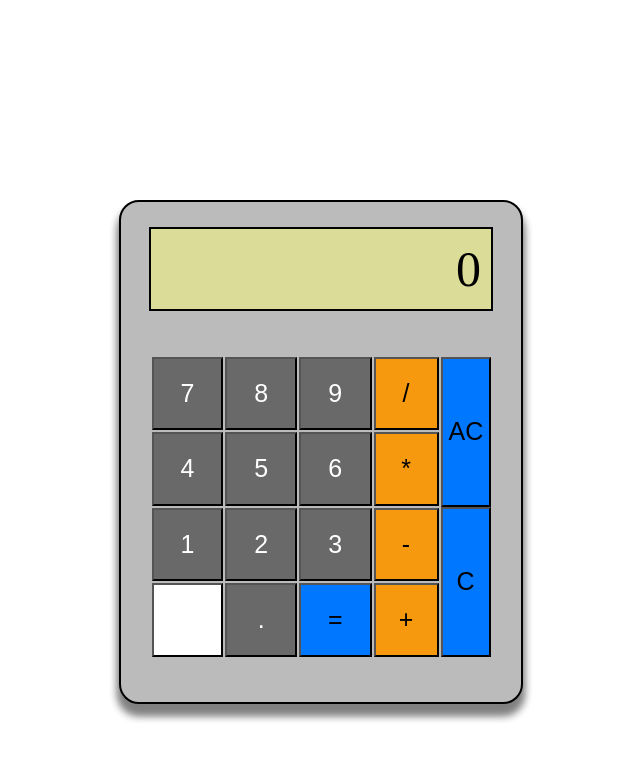
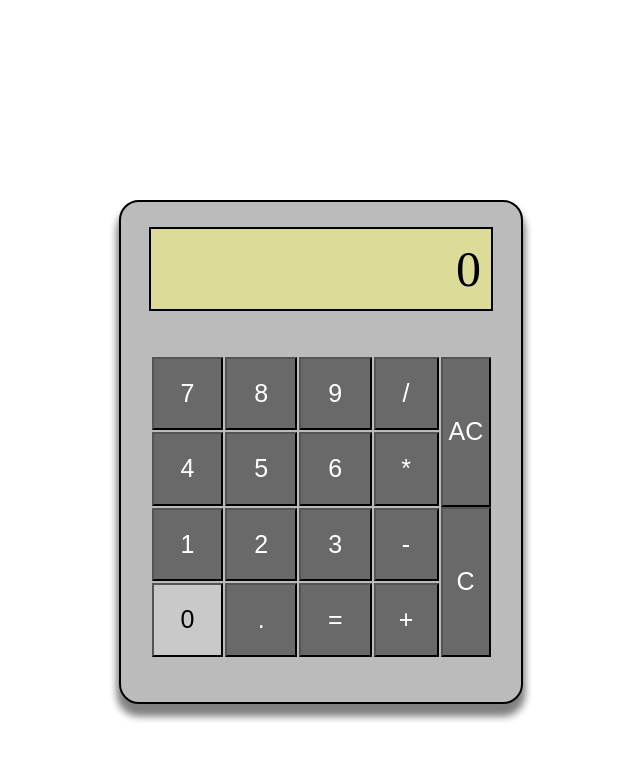
Before and after one commit to Bonavoot/Calculator, a plain HTML site: page index.html in a window 1280 px wide. In both pictures the pointer is over the button 506 px from the left and 619 px from the top of the page. Shown: the whole page, without its empty margins (319-959 px from the left). Drawn offline with Linux system fonts and the light colour scheme.

Commit message:
Re-colored buttons

```diff
--- a/scripts.js
+++ b/scripts.js
@@ -127,4 +127,4 @@ let C = deleteKey.addEventListener('click', () => {
         num2 = num2.substring(0, num2.length - 1);
         screens.textContent = num2;
     }
-})
+});
--- a/styles.css
+++ b/styles.css
@@ -47,7 +47,8 @@ body {
     flex: 1 0 auto;
     padding: 20px;
     font-size: 25px;
-    background-color: rgb(247, 153, 14);
+    background-color: rgb(105, 105, 105);
+    color: white;
 }
 
 .numbers {
@@ -69,10 +70,11 @@ body {
 }
 
 .equals {
-    background-color: rgb(0, 119, 255);
+    background-color: rgb(105, 105, 105);
     flex: 1 0 auto;
     padding: 20px;
     font-size: 25px;
+    color: white;
 }
 
 #ac, #c {
@@ -80,15 +82,31 @@ body {
     margin-left: 2px;
     width: 50px;
     font-size: 25px;
-    background-color: rgb(0, 119, 255);
+    background-color: rgb(105, 105, 105);
+    color: white;
 }
 
-button:hover, #ac:hover, #c:hover {
-    background-color:  rgb(255, 255, 255);
+.digit:hover, .decimal:hover {
+    background-color:  rgb(201, 201, 201);
+    color: black;
     transition: 0.3s;
 
 }
-
+.equals:hover {
+    background-color:  rgb(110, 110, 255);
+    color: black;
+    transition: 0.3s;
+}
+.operator:hover{
+    background-color:  rgb(255, 182, 47);
+    color: black;
+    transition: 0.3s;
+}
+#ac:hover, #c:hover {
+    background-color:  rgb(255, 73, 73);
+    color: black;
+    transition: 0.3s;
+}
 .clear  {
     display: flex;
     flex-direction: column;
```
Also changed, not shown: 1 other file.
